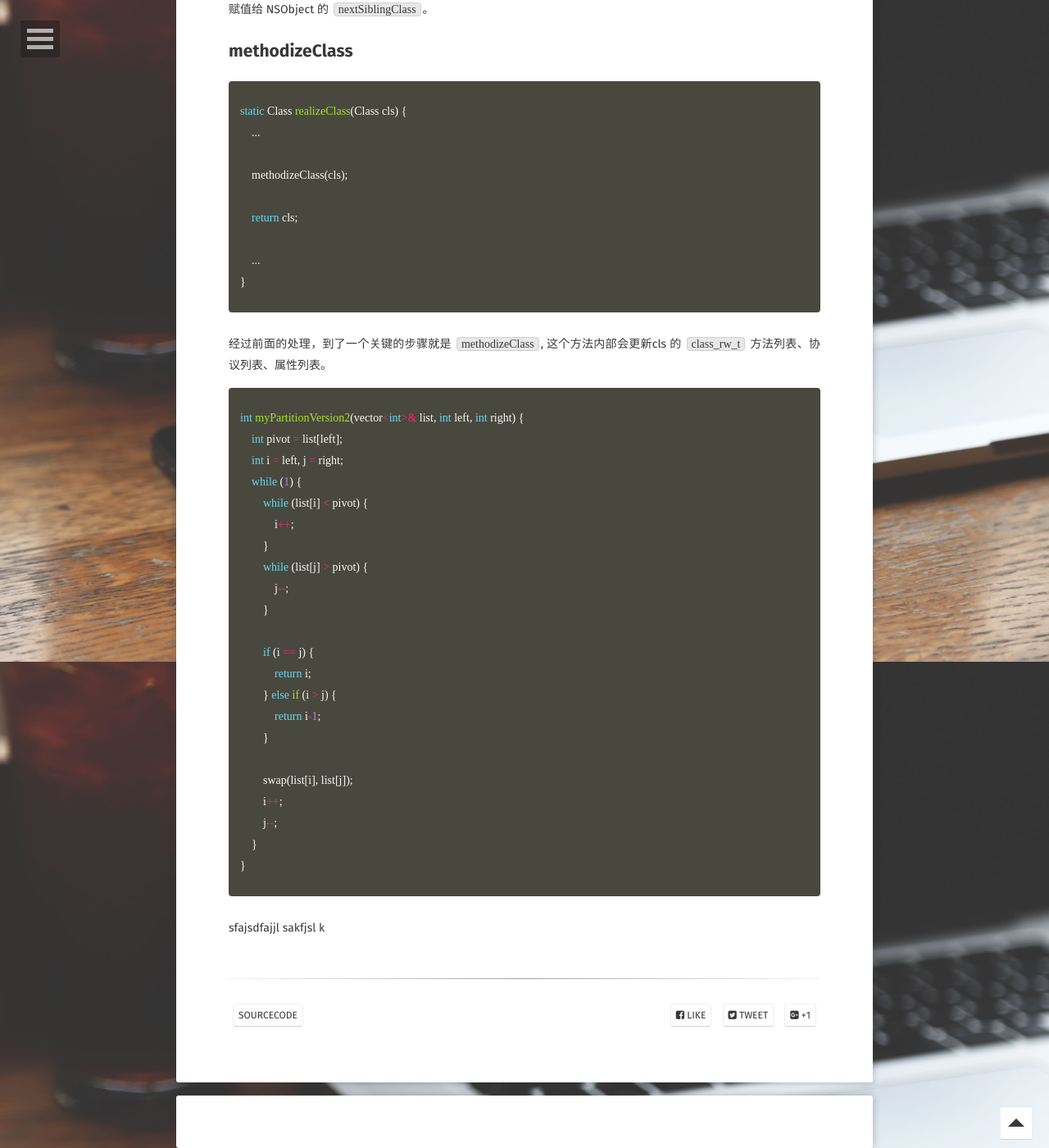
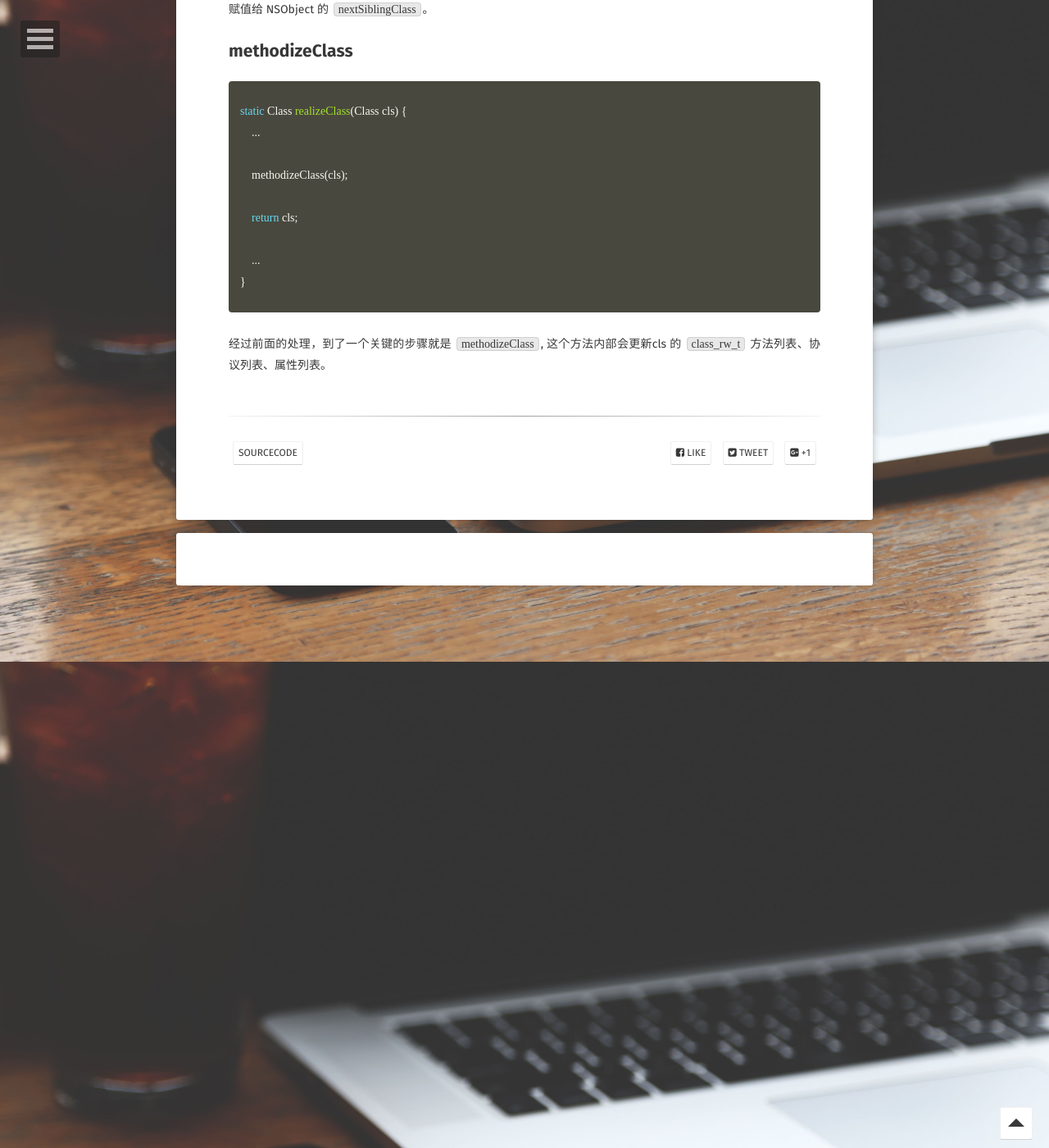
Before and after one commit to longjianjiang/longjianjiang.github.io, a Jekyll site: the page built from _posts/2019-01-03-runtime-source-code-class-load.md, in a window 1280 px wide and 1400 px high, scrolled down 6393 px. Shown: the whole window at 82% size. Built offline with Jekyll 4.4.1, drawn with Linux system fonts in a browser that asks for light colours; some web fonts are replaced; comment, search, counter and statistics services are not loaded.

Commit message:
Update(auto commit)

```diff
--- a/_config.yml
+++ b/_config.yml
@@ -15,6 +15,7 @@ permalink:          /:title/
 markdown:           kramdown
 highlighter:        rouge
 kramdown:
+  input:            GFM
   auto_ids:         true
   syntax_highlighter: rouge
   footnote_nr:      1
--- a/_posts/2019-01-03-runtime-source-code-class-load.md
+++ b/_posts/2019-01-03-runtime-source-code-class-load.md
@@ -240,30 +240,3 @@ static Class realizeClass(Class cls) {
 {% endhighlight %}
 
 经过前面的处理，到了一个关键的步骤就是 `methodizeClass`, 这个方法内部会更新cls 的 `class_rw_t` 方法列表、协议列表、属性列表。
-
-{% highlight cpp %}
-int myPartitionVersion2(vector<int>& list, int left, int right) {
-    int pivot = list[left];
-    int i = left, j = right;
-    while (1) {
-        while (list[i] < pivot) {
-            i++;
-        }
-        while (list[j] > pivot) {
-            j--;
-        }
-
-        if (i == j) {
-            return i;
-        } else if (i > j) {
-            return i-1;
-        }
-
-        swap(list[i], list[j]);
-        i++;
-        j--;
-    }
-}
-{% endhighlight %}
-
-sfajsdfajjl sakfjsl k
```
